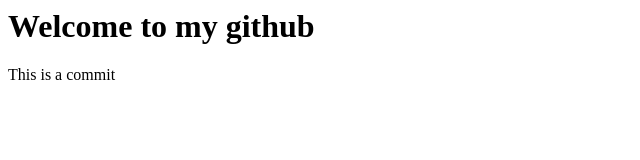
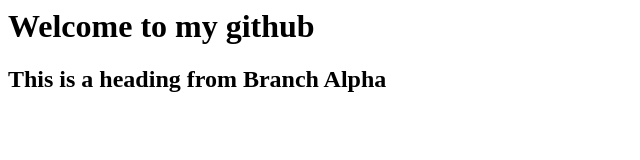
Before and after one commit to VoThanhKha/first-git, a plain HTML site: page index.html in a window 1280 px wide. Shown: the whole page, without its empty margins (0-640 px from the left). Drawn offline with Linux system fonts and the light colour scheme.

Commit message:
new C2.1 alpha

```diff
--- a/index.html
+++ b/index.html
@@ -1,4 +1,4 @@
 <html>
     <h1>Welcome to my github</h1>
-    <p>This is a commit</p>
+   <h2>This is a heading from Branch Alpha</h2>
 </html>
```
